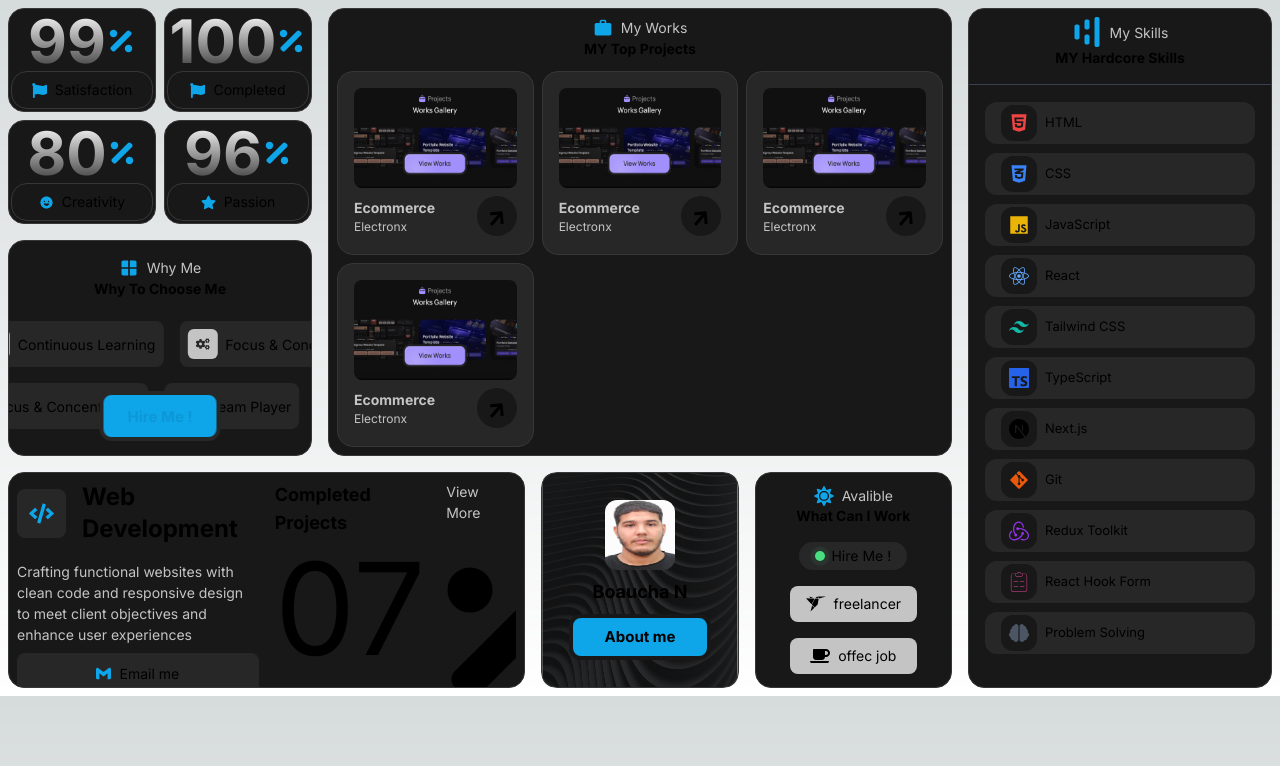
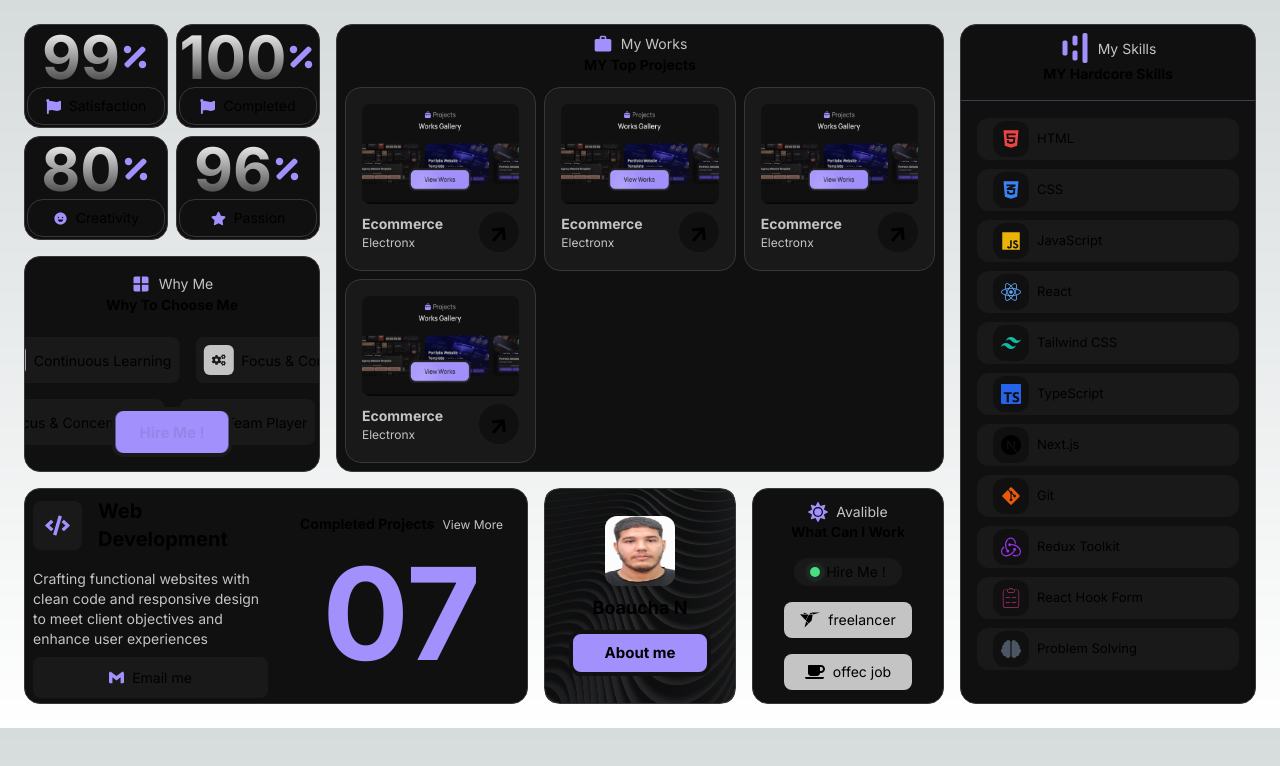
Before and after one commit to Bouacha23/devProfile, a Next.js app: page /Works in a window 1280 px wide. Shown: the top 766 px of the page. Built offline with nearby package versions, Linux system fonts and the light colour scheme.

Commit message:
new update

```diff
--- a/app/globals.css
+++ b/app/globals.css
@@ -39,13 +39,6 @@ body {
   }
 }
 
-
-.layer {
-    position: relative;
-    width: 100%;
-    height: 100vh;
-    overflow: hidden;
-  }
 
 
   .circle {
@@ -92,7 +85,7 @@ body {
   }
 
   .container {
-    @apply  m-auto h-full w-[60%] md:w-[100%]
+    @apply  m-auto w-full   sm:w-[60%]  md:w-[100%]
   }
 
 
--- a/app/layout.js
+++ b/app/layout.js
@@ -1,11 +1,13 @@
 import { Inter } from "next/font/google";
 import "./globals.css";
+import { icon } from "@fortawesome/fontawesome-svg-core";
 
 const inter = Inter({ subsets: ["latin"] });
 
 export const metadata = {
   title: "profile  ",
   description: "frontend presonl profile to hire up ",
+  icon : 'prof.png'
 };
 
 export default function RootLayout({ children }) {
--- a/app/ui/main/skeletons.jsx
+++ b/app/ui/main/skeletons.jsx
@@ -13,8 +13,8 @@ import Proprocess from "./proprocess"
 
 function Skelton() {
   return (
-    <section className=" p-4    ">
-        <div className={` container  gap-2 grid  w-full lg:h-[680px] md:grid-cols-5 lg:grid-cols-12 lg:grid-rows-6  overflow-hidden   `}>
+    <section className=" w-[100vw] p-6    ">
+        <div className={` container  gap-2 grid  w-full lg:h-[680px] grid-cols-1 md:grid-cols-5 lg:grid-cols-12 lg:grid-rows-6  overflow-hidden   `}>
           <Phonenavbar />
           <Profile/>
           <Detailprof/>
--- a/app/ui/works/workabout.jsx
+++ b/app/ui/works/workabout.jsx
@@ -16,20 +16,20 @@ function Workabout() {
       <div className="top mb-2 ">
       <div className="title flex items-center mb-4 gap-4">
         <p className=' rounded-lg p-3  bg-secend'><FaCode size={25} className='text-third' /> </p>
-        <p className='text-2xl  capitalize font-bold'>web development</p>
+        <p className='text-xl  capitalize font-bold'>web development</p>
       </div>
-      <p className='text-write text-md '>Crafting functional websites with clean code and responsive design to meet client objectives and enhance user experiences</p>
+      <p className='text-write text-sm '>Crafting functional websites with clean code and responsive design to meet client objectives and enhance user experiences</p>
       <Link className=' bg-secend  mt-2 rounded-lg py-[10px] flex gap-2 items-center justify-center py-[10px] px-8' href="#" >
         <SiGmail size={15} className='text-third' />
         Email me
       </Link>
       </div>
 
-      <div className="bottom lg:relative lg:hidden xl:block overflow-hidden   flex flex-col  gap-4    ">
+      <div className=" w-full h-full p-4 text-center lg:hidden xl:block  ">
 
-        <div className="title mb-2 w-full flex itmes-center justify-between">
-          <h1 className='text-lg font-bold  capitalize'>completed projects </h1>
-          <p><Link className=' text-write capitalize view more ' href="#"> view more  </Link></p>
+        <div className="title  l flex itmes-center justify-between">
+          <h1 className=' lg:text-md font-bold  capitalize'>completed projects </h1>
+          <p><Link className=' text-write capitalize lg:text-[12px]' href="https://github.com/Bouacha23"> view more  </Link></p>
         </div>
 
         <div className='overflow-hidden lg:hidden'>
@@ -44,9 +44,8 @@ function Workabout() {
             </ul>
         </div>
 
-        <div className=' xl:flex xl:block hidden  '>
-               <span className='text-9xl'>07</span>
-               <span><FaPercentage size={180} className='  absolute'/></span>
+        <div className=' pt-4  xl:block hidden text-9xl font-bold text-third  '>
+               07
         </div>
       </div>
     </div>
--- a/app/ui/works/worksketeons.jsx
+++ b/app/ui/works/worksketeons.jsx
@@ -12,7 +12,7 @@ import Workavalible from "./workavalible"
 
 function Worksketeons() {
   return (
-    <section className=" p-2   ">
+    <section className=" p-6   ">
     <div className={`container grid  w-full  lg:h-[680px] overflow-x-hidden gap-4 md:grid-cols-3 lg:grid-cols-12 lg:grid-rows-6 `}>
      <Phonenavbar />
      <Workprojects />
--- a/tailwind.config.js
+++ b/tailwind.config.js
@@ -9,9 +9,9 @@ module.exports = {
 
     extend: {
       colors :{
-        "primary" :'#181818',
-        "secend" : "#272727 ",
-        "third" : "#0ea5e9",
+        "primary" :'#101010',
+        "secend" : "#191919 ",
+        "third" : "#A291FD",
         "write" : "#c4c4c4",
         "bor" : "#373737"
 
```
